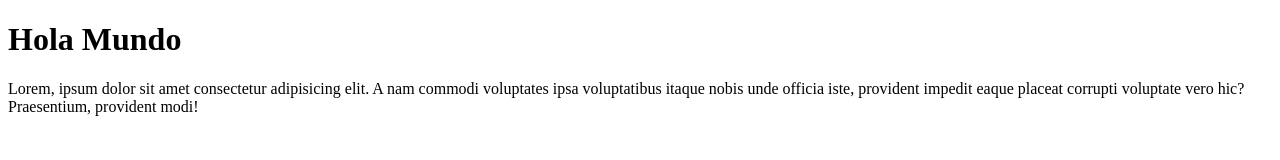
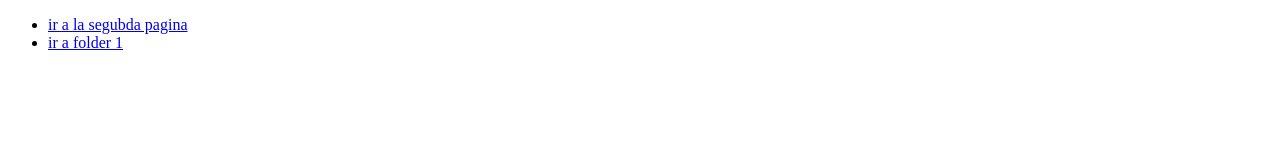
Before and after one commit to FernandoVCG33/enrutamiento, a plain HTML site: page index.html in a window 1280 px wide. Drawn offline with Linux system fonts and the light colour scheme.

Commit message:
genere algunos cambios.

```diff
--- a/index.html
+++ b/index.html
@@ -1,17 +1,20 @@
 <!DOCTYPE html>
-<html lang="en">
+<html lang="es">
 <head>
     <meta charset="UTF-8">
     <meta name="viewport" content="width=device-width, initial-scale=1.0">
     <title>Enrutamiento</title>
 </head>
 <body>
-    <main>
-        <h1>Hola Mundo</h1>
-        <p>
-            Lorem, ipsum dolor sit amet consectetur adipisicing elit. A nam commodi voluptates ipsa voluptatibus itaque nobis unde officia iste, provident impedit eaque placeat corrupti voluptate vero hic? Praesentium, provident modi!
-        </p>
-    </main>
-
+    <div>
+        <header>
+            <nav>
+                <ul>
+                    <li><a href="segundapagina.html" target="_blank">ir a la segubda pagina</a></li>
+                    <li><a href="folder1/folder1.html" target="_blank">ir a folder 1</a></li>
+                </ul>
+            </nav>
+        </header>
+    </div>
 </body>
 </html>
```
Also changed, not shown: folder1/folder1.html (+19 -0 lines), segundapagina.html (+10 -1 lines).
